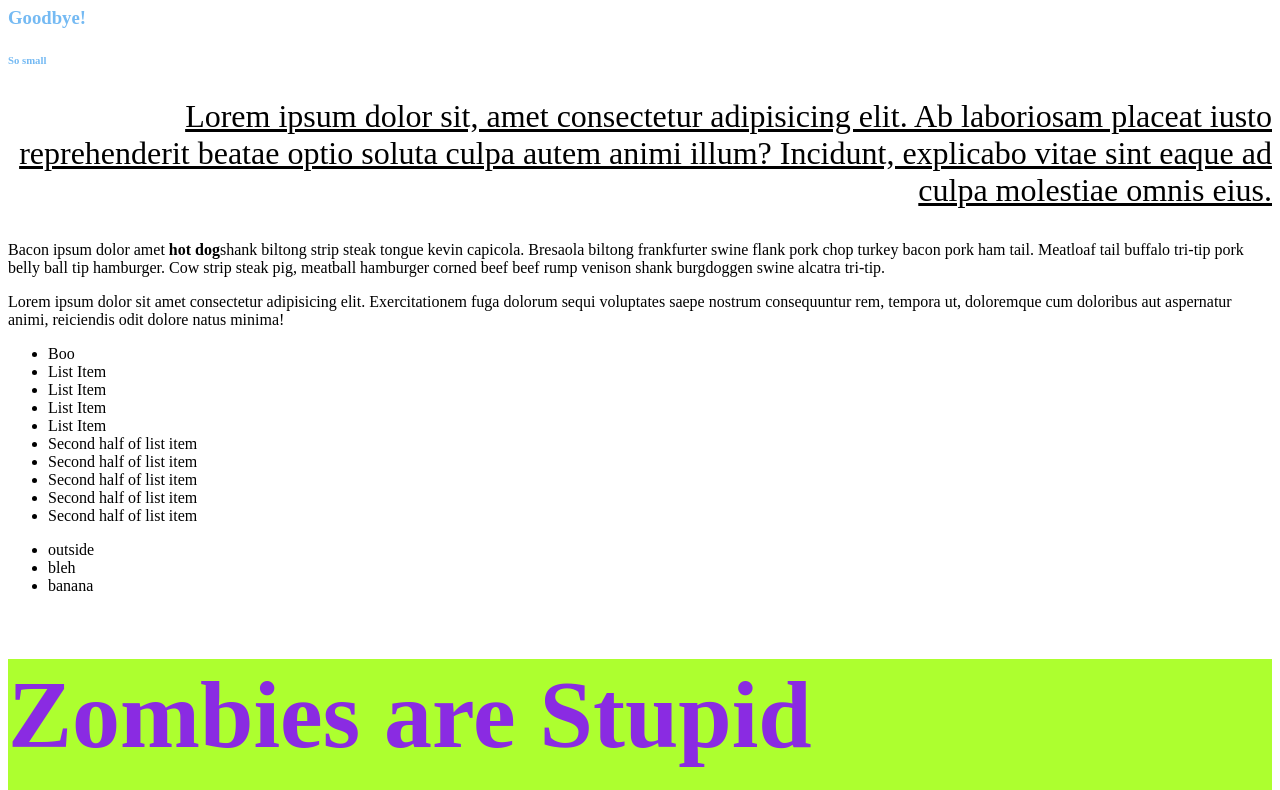
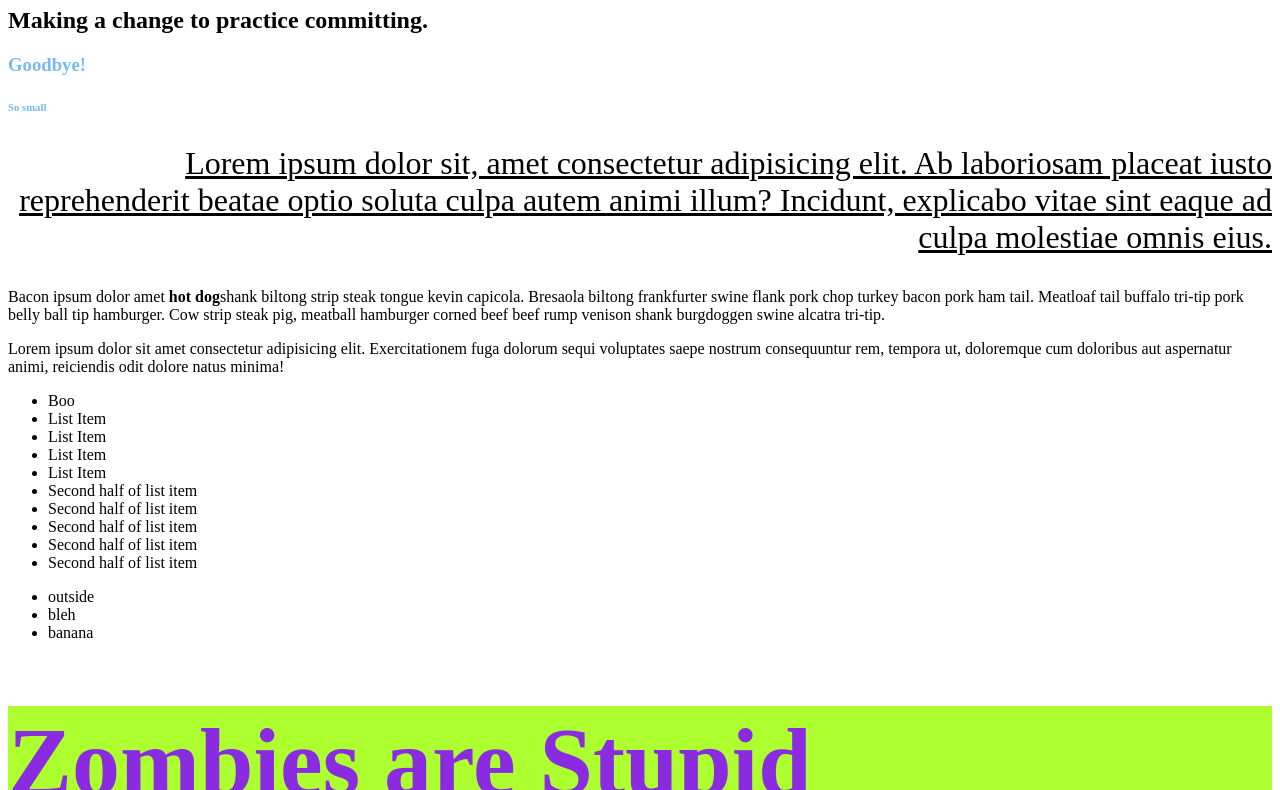
Before and after one commit to unphurlng/stunning-palm-tree, a plain HTML site: page index.html in a window 1280 px wide. Shown: the part 73-863 px from the top of the page. Drawn offline with Linux system fonts and the light colour scheme.

Commit message:
change to practice git flow

```diff
--- a/index.html
+++ b/index.html
@@ -9,6 +9,7 @@
 </head>
 <body>
     <h1>Hello World!</h1>
+    <h2>Making a change to practice committing.</h2>
     <h3>Goodbye!</h3>
     <h6>So small</h6>
     <p class="large-text" id="main-heading">Lorem ipsum dolor sit, amet consectetur adipisicing elit. Ab laboriosam placeat iusto reprehenderit beatae optio soluta culpa autem animi illum? Incidunt, explicabo vitae sint eaque ad culpa molestiae omnis eius.</p>
```
